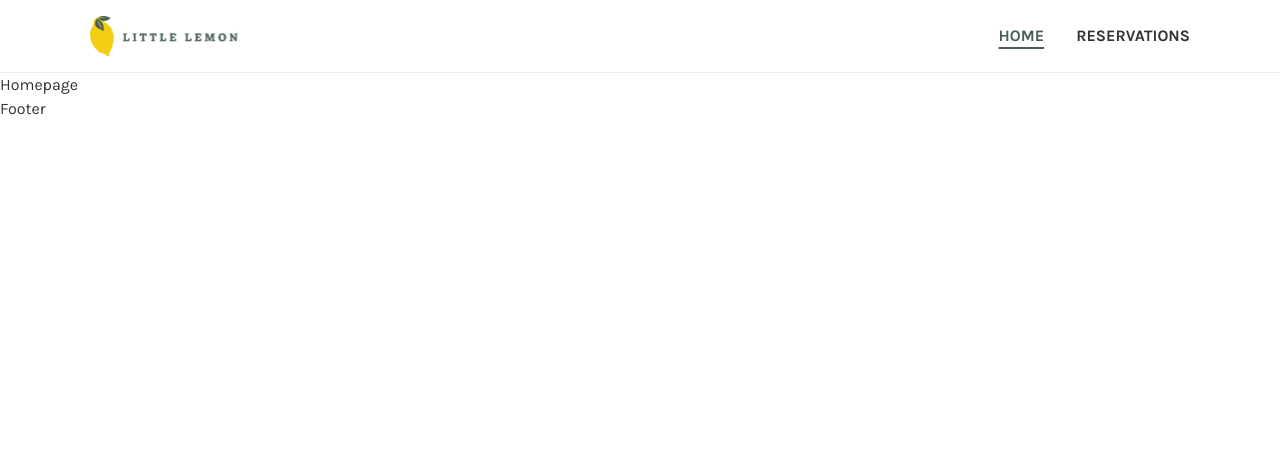
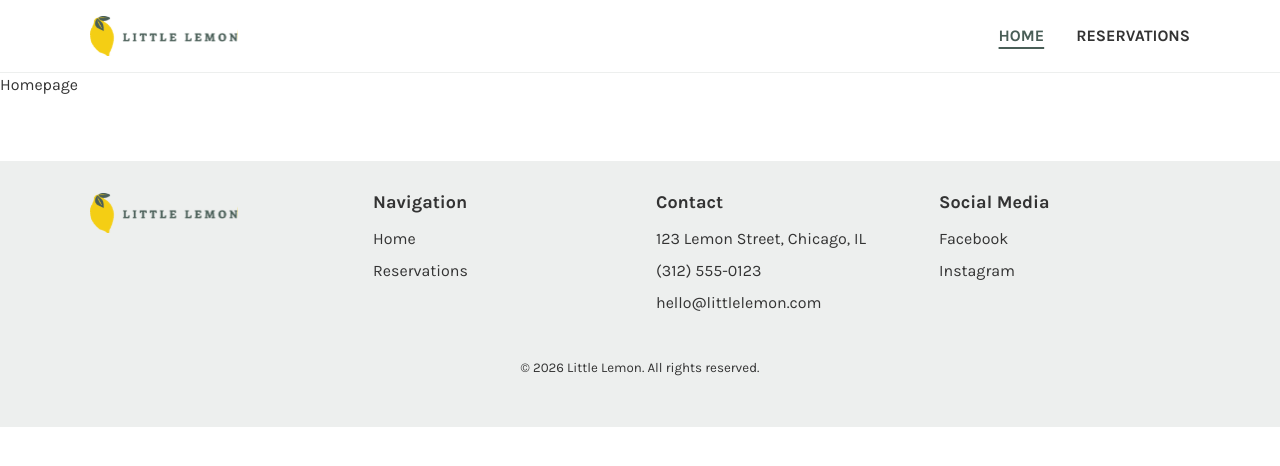
Before and after one commit to ZahraaAbas/little-lemon, a React (Create React App) app: page / in a window 1280 px wide. Shown: the top 466 px of the page. Built offline with nearby package versions, Linux system fonts and the light colour scheme; a web font is replaced by a local one.

Commit message:
Add Footer with navigation, contact and social links

```diff
--- /dev/null
+++ b/src/components/Footer.css
@@ -0,0 +1,46 @@
+.site-footer {
+  margin-top: var(--space-lg);
+  padding-block: var(--space-md);
+  background-color: var(--color-highlight-light);
+}
+
+/* Columns wrap automatically: 4 on desktop, fewer on smaller screens */
+.footer-grid {
+  display: grid;
+  grid-template-columns: repeat(auto-fit, minmax(180px, 1fr));
+  gap: var(--space-md);
+}
+
+.footer-title {
+  font-family: var(--font-body);
+  font-size: 1.125rem;
+  font-weight: 700;
+  margin-bottom: var(--space-sm);
+}
+
+.footer-list {
+  margin: 0;
+  padding: 0;
+  list-style: none;
+  font-style: normal;
+}
+
+.footer-list li,
+.footer-list p {
+  margin-bottom: var(--space-xs);
+}
+
+.footer-list a {
+  text-decoration: none;
+}
+
+.footer-list a:hover {
+  color: var(--color-primary-green);
+  text-decoration: underline;
+}
+
+.footer-copyright {
+  margin-top: var(--space-md);
+  max-width: none;
+  text-align: center;
+}
--- a/src/components/Footer.js
+++ b/src/components/Footer.js
@@ -1,7 +1,66 @@
+import { Link } from 'react-router-dom';
+import logo from '../assets/logo.svg';
+import './Footer.css';
+
 function Footer() {
+  const currentYear = new Date().getFullYear();
+
   return (
-    <footer>
-      Footer
+    <footer className="site-footer">
+      <div className="container footer-grid">
+        <Link to="/" className="footer-logo">
+          <img src={logo} alt="Little Lemon homepage" width="148" height="40" />
+        </Link>
+
+        <nav aria-label="Footer navigation">
+          <h2 className="footer-title">Navigation</h2>
+          <ul className="footer-list">
+            <li>
+              <Link to="/">Home</Link>
+            </li>
+            <li>
+              <Link to="/booking">Reservations</Link>
+            </li>
+          </ul>
+        </nav>
+
+        <section aria-labelledby="footer-contact-title">
+          <h2 id="footer-contact-title" className="footer-title">
+            Contact
+          </h2>
+          <address className="footer-list">
+            <p>123 Lemon Street, Chicago, IL</p>
+            <p>
+              <a href="tel:+13125550123">(312) 555-0123</a>
+            </p>
+            <p>
+              <a href="mailto:hello@littlelemon.com">hello@littlelemon.com</a>
+            </p>
+          </address>
+        </section>
+
+        <section aria-labelledby="footer-social-title">
+          <h2 id="footer-social-title" className="footer-title">
+            Social Media
+          </h2>
+          <ul className="footer-list">
+            <li>
+              <a href="https://www.facebook.com" target="_blank" rel="noreferrer">
+                Facebook
+              </a>
+            </li>
+            <li>
+              <a href="https://www.instagram.com" target="_blank" rel="noreferrer">
+                Instagram
+              </a>
+            </li>
+          </ul>
+        </section>
+      </div>
+
+      <p className="container footer-copyright">
+        <small>&copy; {currentYear} Little Lemon. All rights reserved.</small>
+      </p>
     </footer>
   );
 }
```
